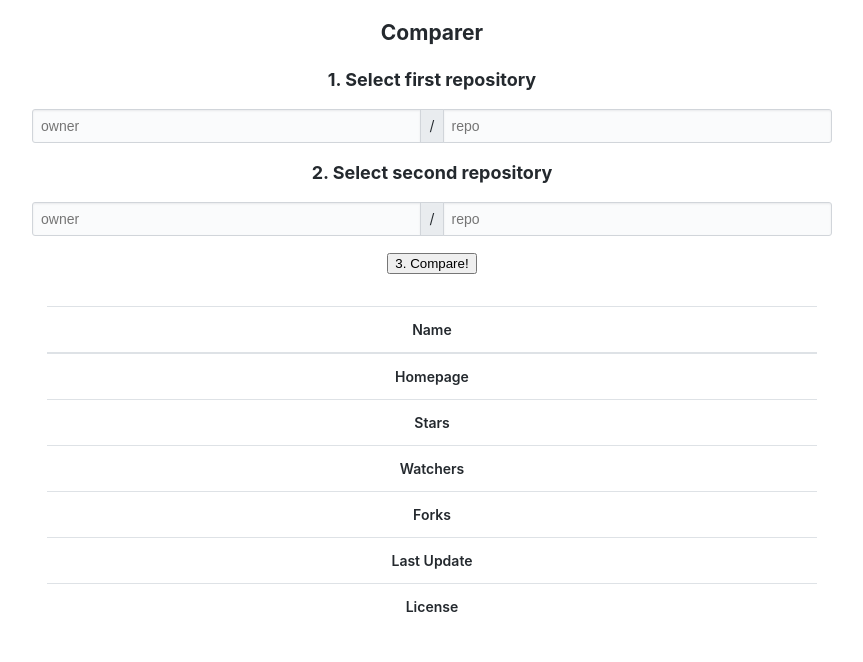
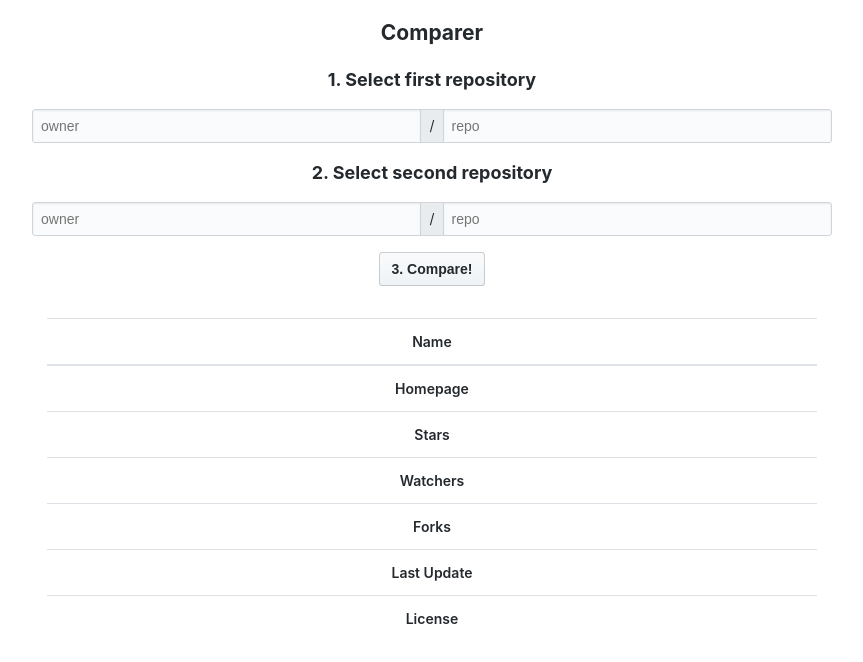
Before and after one commit to zlypher/github-quick-compare, a React (Create React App) app: page / in a window 1280 px wide. Shown: the top 662 px of the page, without its empty margins (208-1071 px from the left). Built offline with nearby package versions, Linux system fonts and the light colour scheme.

Commit message:
Add design for compare button

```diff
--- a/src/components/Comparer.css
+++ b/src/components/Comparer.css
@@ -5,6 +5,43 @@
 
 .comparer__input {
   margin-bottom: 32px;
+}
+
+.comparer__button {
+  position: relative;
+  display: inline-block;
+  padding: 6px 12px;
+  font-size: 14px;
+  font-weight: 600;
+  line-height: 20px;
+  white-space: nowrap;
+  vertical-align: middle;
+  cursor: pointer;
+  user-select: none;
+  background-repeat: repeat-x;
+  background-position: -1px -1px;
+  background-size: 110% 110%;
+  border: 1px solid rgba(27, 31, 35, 0.2);
+  border-radius: 0.25em;
+  appearance: none;
+
+  color: #24292e;
+  background-color: #eff3f6;
+  background-image: linear-gradient(-180deg, #fafbfc 0%, #eff3f6 90%);
+}
+
+.comparer__button:hover {
+  background-color: #e6ebf1;
+  background-image: linear-gradient(-180deg, #f0f3f6 0%, #e6ebf1 90%);
+  background-position: -.5em;
+  border-color: rgba(27, 31, 35, 0.35);
+}
+
+.comparer__button:active {
+  background-color: #e9ecef;
+  background-image: none;
+  border-color: rgba(27,31,35,0.35);
+  box-shadow: inset 0 0.15em 0.3em rgba(27, 31, 35, 0.15);
 }
 
 .comparer__wrapper {}
--- a/src/components/Comparer.js
+++ b/src/components/Comparer.js
@@ -8,8 +8,6 @@ const dateFormat = new Intl.DateTimeFormat();
 export class Comparer extends Component {
   constructor(props) {
     super(props);
-
-    console.log(props.first);
 
     this.state = {
       first: null,
@@ -35,7 +33,7 @@ export class Comparer extends Component {
           <RepositoryFetcher owner={input.first.owner} repo={input.first.repo} onChange={this.onFetcherChange("first")} />
           <h2>2. Select second repository</h2>
           <RepositoryFetcher owner={input.second.owner} repo={input.second.repo} onChange={this.onFetcherChange("second")} />
-          <button onClick={this.onCompareRepositories}>
+          <button className="comparer__button" onClick={this.onCompareRepositories}>
             3. Compare!
           </button>
         </div>
```
